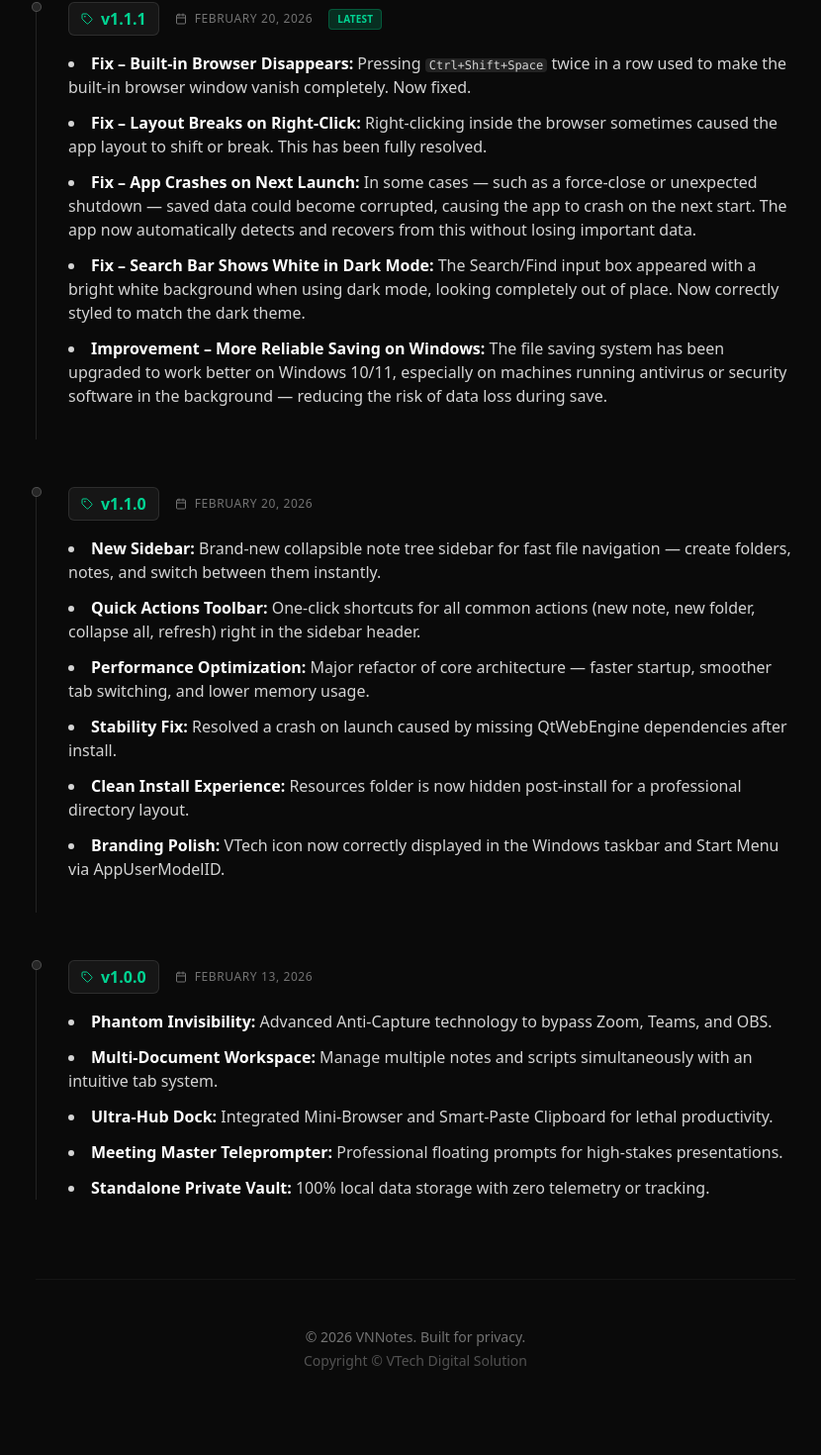
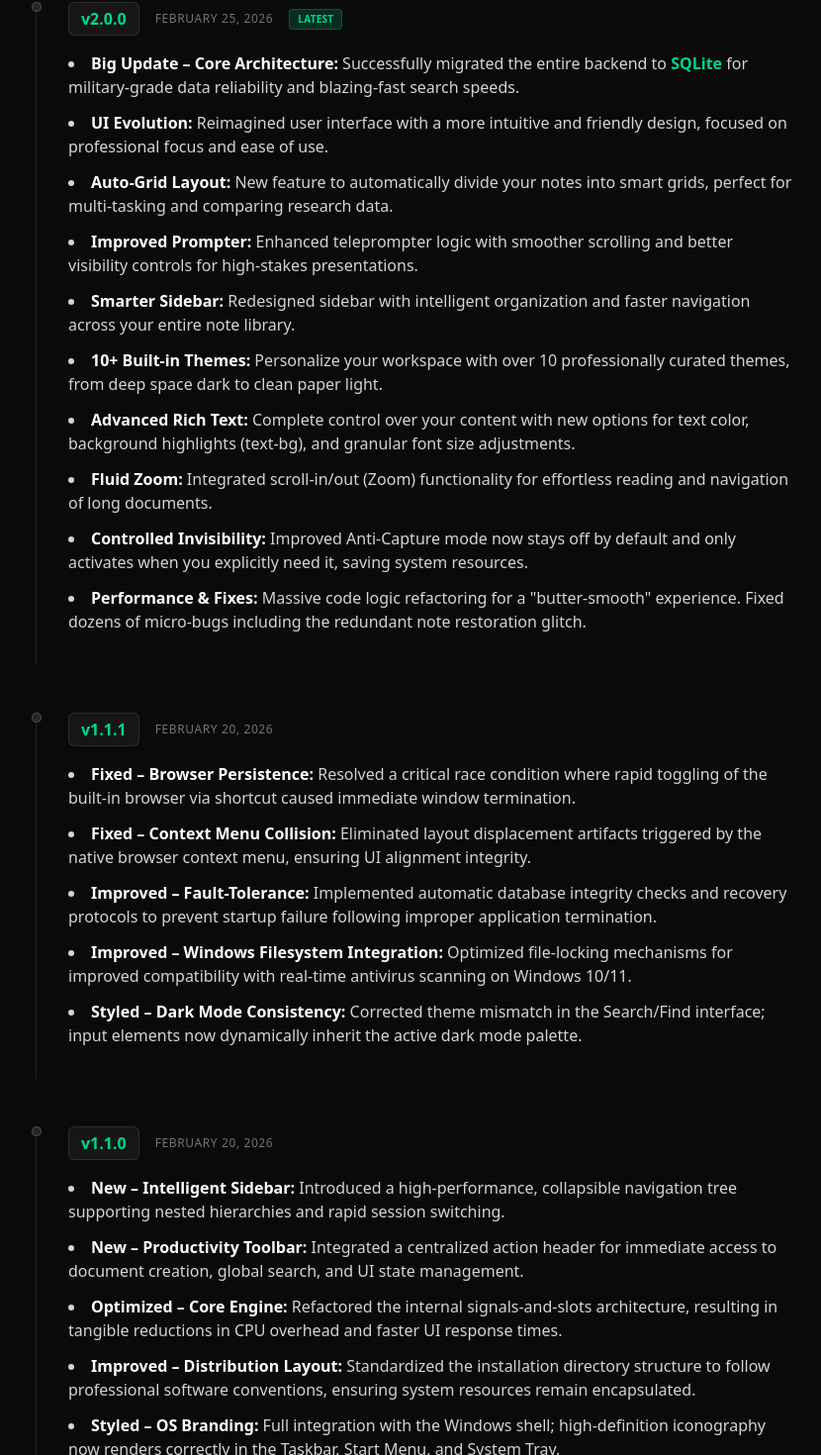
Before and after one commit to bbqqvv/VNNotes, a Next.js app: page /changelog in a window 1280 px wide. Shown: the part 262-1732 px from the top of the page at 99% size, without its empty margins (220-1050 px from the left). Built offline with nearby package versions, Linux system fonts and the light colour scheme.

Commit message:
feat: v2.0.0 Stable - professional content and minimalist aesthetics

```diff
--- a/app/changelog/page.tsx
+++ b/app/changelog/page.tsx
@@ -14,18 +14,38 @@ export default function Changelog() {
                 </div>
 
                 <div className="space-y-12">
+                    {/* Version 2.0.0 */}
+                    <ChangelogEntry
+                        version="v2.0.0"
+                        date="February 25, 2026"
+                        isLatest={true}
+                    >
+                        <ul className="list-disc list-inside space-y-3 text-neutral-300">
+                            <li><strong className="text-white">Big Update – Core Architecture:</strong> Successfully migrated the entire backend to <strong className="text-emerald-400">SQLite</strong> for military-grade data reliability and blazing-fast search speeds.</li>
+                            <li><strong className="text-white">UI Evolution:</strong> Reimagined user interface with a more intuitive and friendly design, focused on professional focus and ease of use.</li>
+                            <li><strong className="text-white">Auto-Grid Layout:</strong> New feature to automatically divide your notes into smart grids, perfect for multi-tasking and comparing research data.</li>
+                            <li><strong className="text-white">Improved Prompter:</strong> Enhanced teleprompter logic with smoother scrolling and better visibility controls for high-stakes presentations.</li>
+                            <li><strong className="text-white">Smarter Sidebar:</strong> Redesigned sidebar with intelligent organization and faster navigation across your entire note library.</li>
+                            <li><strong className="text-white">10+ Built-in Themes:</strong> Personalize your workspace with over 10 professionally curated themes, from deep space dark to clean paper light.</li>
+                            <li><strong className="text-white">Advanced Rich Text:</strong> Complete control over your content with new options for text color, background highlights (text-bg), and granular font size adjustments.</li>
+                            <li><strong className="text-white">Fluid Zoom:</strong> Integrated scroll-in/out (Zoom) functionality for effortless reading and navigation of long documents.</li>
+                            <li><strong className="text-white">Controlled Invisibility:</strong> Improved Anti-Capture mode now stays off by default and only activates when you explicitly need it, saving system resources.</li>
+                            <li><strong className="text-white">Performance & Fixes:</strong> Massive code logic refactoring for a "butter-smooth" experience. Fixed dozens of micro-bugs including the redundant note restoration glitch.</li>
+                        </ul>
+                    </ChangelogEntry>
+
                     {/* Version 1.1.1 */}
                     <ChangelogEntry
                         version="v1.1.1"
                         date="February 20, 2026"
-                        isLatest={true}
+                        isLatest={false}
                     >
                         <ul className="list-disc list-inside space-y-3 text-neutral-300">
-                            <li><strong className="text-white">Fix – Built-in Browser Disappears:</strong> Pressing <kbd className="bg-white/10 px-1 rounded text-xs">Ctrl+Shift+Space</kbd> twice in a row used to make the built-in browser window vanish completely. Now fixed.</li>
-                            <li><strong className="text-white">Fix – Layout Breaks on Right-Click:</strong> Right-clicking inside the browser sometimes caused the app layout to shift or break. This has been fully resolved.</li>
-                            <li><strong className="text-white">Fix – App Crashes on Next Launch:</strong> In some cases — such as a force-close or unexpected shutdown — saved data could become corrupted, causing the app to crash on the next start. The app now automatically detects and recovers from this without losing important data.</li>
-                            <li><strong className="text-white">Fix – Search Bar Shows White in Dark Mode:</strong> The Search/Find input box appeared with a bright white background when using dark mode, looking completely out of place. Now correctly styled to match the dark theme.</li>
-                            <li><strong className="text-white">Improvement – More Reliable Saving on Windows:</strong> The file saving system has been upgraded to work better on Windows 10/11, especially on machines running antivirus or security software in the background — reducing the risk of data loss during save.</li>
+                            <li><strong className="text-white">Fixed – Browser Persistence:</strong> Resolved a critical race condition where rapid toggling of the built-in browser via shortcut caused immediate window termination.</li>
+                            <li><strong className="text-white">Fixed – Context Menu Collision:</strong> Eliminated layout displacement artifacts triggered by the native browser context menu, ensuring UI alignment integrity.</li>
+                            <li><strong className="text-white">Improved – Fault-Tolerance:</strong> Implemented automatic database integrity checks and recovery protocols to prevent startup failure following improper application termination.</li>
+                            <li><strong className="text-white">Improved – Windows Filesystem Integration:</strong> Optimized file-locking mechanisms for improved compatibility with real-time antivirus scanning on Windows 10/11.</li>
+                            <li><strong className="text-white">Styled – Dark Mode Consistency:</strong> Corrected theme mismatch in the Search/Find interface; input elements now dynamically inherit the active dark mode palette.</li>
                         </ul>
                     </ChangelogEntry>
 
@@ -36,12 +56,11 @@ export default function Changelog() {
                         isLatest={false}
                     >
                         <ul className="list-disc list-inside space-y-3 text-neutral-300">
-                            <li><strong className="text-white">New Sidebar:</strong> Brand-new collapsible note tree sidebar for fast file navigation — create folders, notes, and switch between them instantly.</li>
-                            <li><strong className="text-white">Quick Actions Toolbar:</strong> One-click shortcuts for all common actions (new note, new folder, collapse all, refresh) right in the sidebar header.</li>
-                            <li><strong className="text-white">Performance Optimization:</strong> Major refactor of core architecture — faster startup, smoother tab switching, and lower memory usage.</li>
-                            <li><strong className="text-white">Stability Fix:</strong> Resolved a crash on launch caused by missing QtWebEngine dependencies after install.</li>
-                            <li><strong className="text-white">Clean Install Experience:</strong> Resources folder is now hidden post-install for a professional directory layout.</li>
-                            <li><strong className="text-white">Branding Polish:</strong> VTech icon now correctly displayed in the Windows taskbar and Start Menu via AppUserModelID.</li>
+                            <li><strong className="text-white">New – Intelligent Sidebar:</strong> Introduced a high-performance, collapsible navigation tree supporting nested hierarchies and rapid session switching.</li>
+                            <li><strong className="text-white">New – Productivity Toolbar:</strong> Integrated a centralized action header for immediate access to document creation, global search, and UI state management.</li>
+                            <li><strong className="text-white">Optimized – Core Engine:</strong> Refactored the internal signals-and-slots architecture, resulting in tangible reductions in CPU overhead and faster UI response times.</li>
+                            <li><strong className="text-white">Improved – Distribution Layout:</strong> Standardized the installation directory structure to follow professional software conventions, ensuring system resources remain encapsulated.</li>
+                            <li><strong className="text-white">Styled – OS Branding:</strong> Full integration with the Windows shell; high-definition iconography now renders correctly in the Taskbar, Start Menu, and System Tray.</li>
                         </ul>
                     </ChangelogEntry>
 
@@ -52,11 +71,11 @@ export default function Changelog() {
                         isLatest={false}
                     >
                         <ul className="list-disc list-inside space-y-3 text-neutral-300">
-                            <li><strong className="text-white">Phantom Invisibility:</strong> Advanced Anti-Capture technology to bypass Zoom, Teams, and OBS.</li>
-                            <li><strong className="text-white">Multi-Document Workspace:</strong> Manage multiple notes and scripts simultaneously with an intuitive tab system.</li>
-                            <li><strong className="text-white">Ultra-Hub Dock:</strong> Integrated Mini-Browser and Smart-Paste Clipboard for lethal productivity.</li>
-                            <li><strong className="text-white">Meeting Master Teleprompter:</strong> Professional floating prompts for high-stakes presentations.</li>
-                            <li><strong className="text-white">Standalone Private Vault:</strong> 100% local data storage with zero telemetry or tracking.</li>
+                            <li><strong className="text-white">Anti-Capture Engine:</strong> Proprietary hardware-accelerated invisibility mode for seamless operation during Zoom, Microsoft Teams, and OBS recording.</li>
+                            <li><strong className="text-white">Professional Workspace:</strong> Multi-tabbed document architecture designed for high-stakes presentations and real-time script management.</li>
+                            <li><strong className="text-white">Integrated Ultra-Hub:</strong> A combined toolset featuring a low-latency mini-browser and a smart-paste clipboard for instantaneous data retrieval.</li>
+                            <li><strong className="text-white">Strategic Teleprompter:</strong> Professional-grade floating overlay with transparency controls, optimized for maintaining eye contact during video delivery.</li>
+                            <li><strong className="text-white">Privacy-First Storage:</strong> 100% localized data encryption with zero external dependencies, cloud synchronization, or telemetry tracking.</li>
                         </ul>
                     </ChangelogEntry>
                 </div>
@@ -78,11 +97,9 @@ function ChangelogEntry({ version, date, children, isLatest }: { version: string
 
             <div className="flex items-center gap-4 mb-4">
                 <div className="flex items-center gap-2 bg-white/5 border border-white/10 px-3 py-1 rounded-md">
-                    <Tag className="w-3 h-3 text-emerald-400" />
                     <span className="font-mono font-bold text-emerald-400">{version}</span>
                 </div>
                 <div className="flex items-center gap-2 text-xs text-neutral-500 font-mono uppercase tracking-wider">
-                    <Calendar className="w-3 h-3" />
                     {date}
                 </div>
                 {isLatest && (
--- a/app/page.tsx
+++ b/app/page.tsx
@@ -43,7 +43,7 @@ export default function Home() {
               <span className="animate-ping absolute inline-flex h-full w-full rounded-full bg-emerald-400 opacity-75"></span>
               <span className="relative inline-flex rounded-full h-2 w-2 bg-emerald-500"></span>
             </span>
-            v1.1.1 Stable is now live.
+            v2.0.0 Stable is now live.
           </motion.div>
 
           <motion.h1
@@ -119,34 +119,34 @@ export default function Home() {
 
           <div className="grid md:grid-cols-2 lg:grid-cols-3 gap-6">
             <FeatureCard
-              icon={<Ghost className="w-6 h-6 text-emerald-400" />}
-              title="Anti-Capture Technology"
-              description="100% invisible to Zoom, Teams, and OBS. Share your screen while keeping your notes, research, and scripts entirely hidden from others."
+              icon={<Shield className="w-6 h-6 text-emerald-400" />}
+              title="SQLite Core Architecture"
+              description="Now powered by SQLite for massive performance and reliability. Your notes are stored in a professional database, ensuring zero data loss and lightning-fast search."
+            />
+            <FeatureCard
+              icon={<Zap className="w-6 h-6 text-yellow-400" />}
+              title="Smart Grid Workspace"
+              description="Automatically split your notes into customizable grids. Perfect for multi-tasking, comparing scripts, and managing complex research projects in one view."
             />
             <FeatureCard
               icon={<Move className="w-6 h-6 text-orange-400" />}
-              title="Smart Meeting Teleprompter"
-              description="Float transparent scripts over your video calls. Maintain perfect eye contact while delivering your points with absolute confidence."
+              title="Scroll-In/Out Fluid Zoom"
+              description="Seamlessly zoom in and out of your documents using your mouse scroll. Maintain legibility for long scripts while keeping the UI clean and focused."
             />
             <FeatureCard
               icon={<FileText className="w-6 h-6 text-blue-400" />}
-              title="Multi-Document Workspace"
-              description="Manage multiple notes and scripts simultaneously with an intuitive tab system. Switch between interview questions and scripts instantly."
-            />
-            <FeatureCard
-              icon={<Zap className="w-6 h-6 text-yellow-400" />}
-              title="Integrated Research Hub"
-              description="Built-in Mini Browser and Smart Clipboard with Auto-Paste. Access documentation and copy-paste answers in real-time."
+              title="10+ Professional Themes"
+              description="Choose from over 10 built-in themes to match your environment. From high-contrast dark modes to soft light themes, your workspace stays custom."
             />
             <FeatureCard
               icon={<Globe className="w-6 h-6 text-purple-400" />}
-              title="Fluid Organization"
-              description="Effortless drag-and-drop for images and text. Master your content structure during live presentations without breaking flow."
+              title="Advanced Rich Formatting"
+              description="Full control over text color, background highlights, and font sizes. Format your scripts exactly how you need them for perfect readability."
             />
             <FeatureCard
-              icon={<Shield className="w-6 h-6 text-red-400" />}
-              title="Zero-Trace Privacy"
-              description="Military-grade local storage. Your high-stakes meeting notes and sensitive documents never touch the cloud. 100% private."
+              icon={<Ghost className="w-6 h-6 text-red-500" />}
+              title="Intelligent Invisibility"
+              description="100% invisible to Zoom and Teams. Anti-capture technology now stays off by default, only activating when you need it for maximum efficiency."
             />
           </div>
         </div>
@@ -165,10 +165,10 @@ export default function Home() {
             className="inline-flex items-center gap-2 bg-emerald-600 text-white px-8 py-4 rounded-full font-bold hover:bg-emerald-500 transition-all hover:scale-105 shadow-lg shadow-emerald-500/20"
           >
             <Download className="w-5 h-5" />
-            Download v1.1.1
+            Download v2.0.0
           </Link>
           <p className="mt-6 text-sm text-neutral-600">
-            Windows 10/11 • 64-bit • Installer (~200MB)
+            Windows 10/11 • 64-bit • Installer (~121MB)
           </p>
         </div>
       </section>
```
